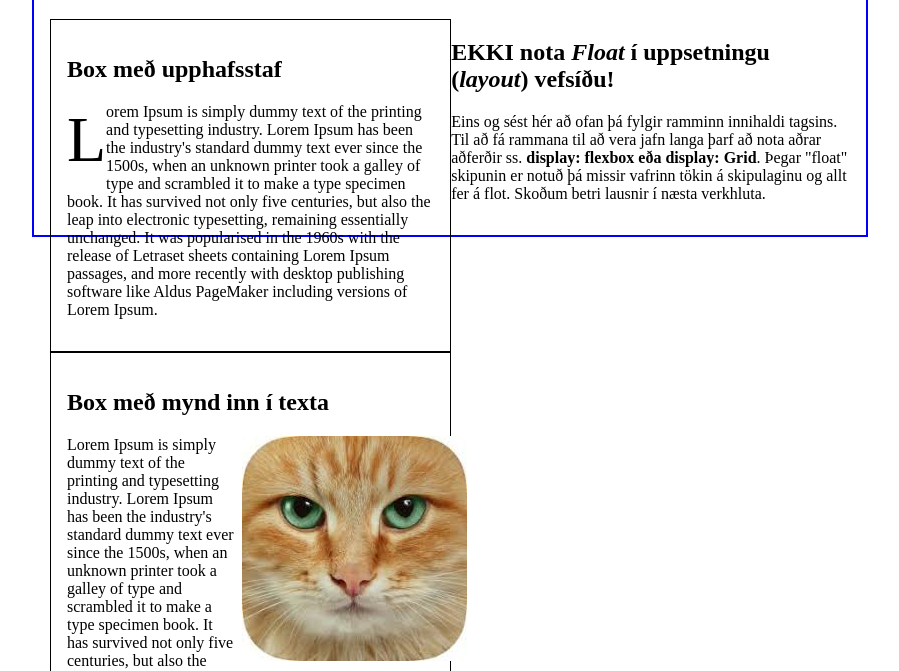
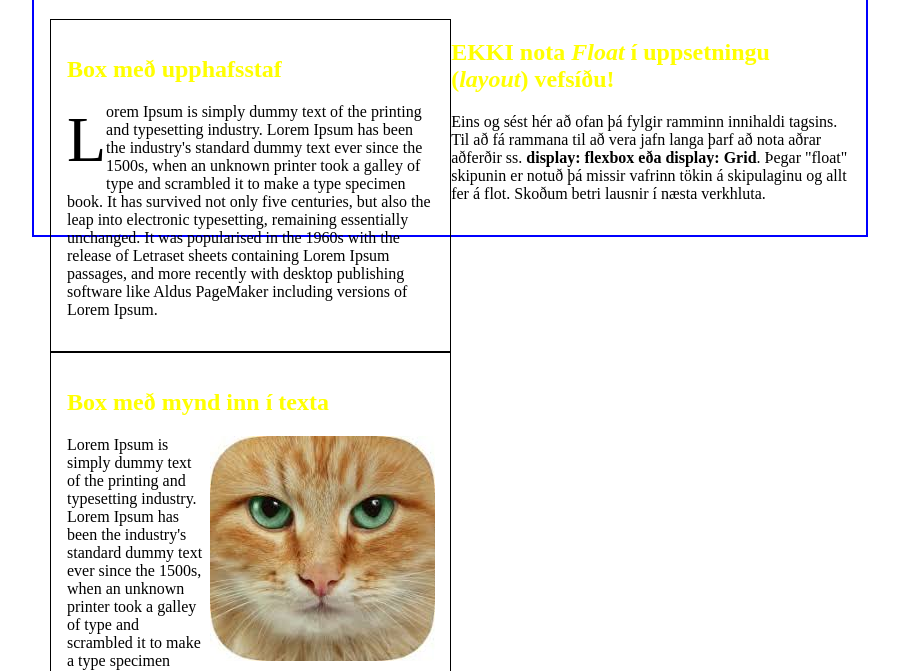
Before and after one commit to kristjanorn03/krissi, a plain HTML site: page verkefni_2/verkefni-23/index.html in a window 1280 px wide. Shown: the part 129-800 px from the top of the page, without its empty margins (190-1089 px from the left). Drawn offline with Linux system fonts and the light colour scheme.

Commit message:
Add files via upload

```diff
--- a/verkefni_2/verkefni-23/styles.css
+++ b/verkefni_2/verkefni-23/styles.css
@@ -13,7 +13,7 @@ body {
 }
 .imgR {
   float: right;
-  width: 12em;
+  width: 14em;
   padding-left: .5em;
 }
 .box {
@@ -30,6 +30,6 @@ body {
 .group: {
     clear:both;
 }
-h2:{
-  color: yellow
+h2{
+  color: yellow;
 }
```
